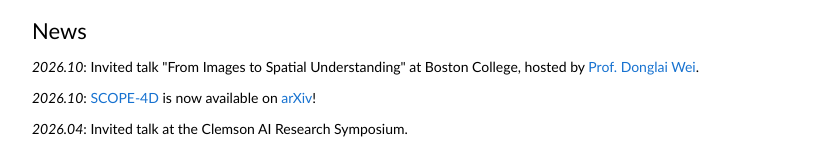
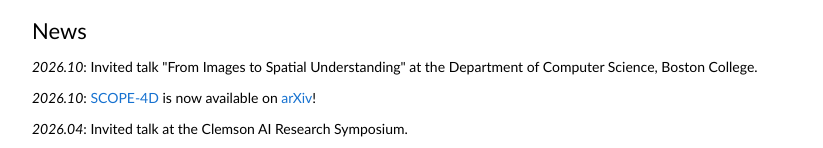
Before and after one commit to ChaoyiZh/chaoyizh-home-page, a plain HTML site: page index.html in a window 1280 px wide. Shown: the part 336-484 px from the top of the page, without its empty margins (228-1051 px from the left). Drawn offline with Linux system fonts and the light colour scheme.

Commit message:
Talk entry: list CS department instead of host
Co-Authored-By: Claude Fable 5.2 <noreply@anthropic.com>

```diff
--- a/index.html
+++ b/index.html
@@ -47,7 +47,7 @@
               <tr>
               <td style="padding:20px;width:100%;vertical-align:middle">
                 <h2>News</h2>
-<p><em>2026.10</em>: Invited talk "From Images to Spatial Understanding" at Boston College, hosted by <a href="https://donglaiw.github.io/">Prof. Donglai Wei</a>.</p>
+<p><em>2026.10</em>: Invited talk "From Images to Spatial Understanding" at the Department of Computer Science, Boston College.</p>
 <p><em>2026.10</em>: <a href="#scope4d-paper">SCOPE-4D</a> is now available on <a href="https://arxiv.org/abs/2610.02343">arXiv</a>!</p>
 <p><em>2026.04</em>: Invited talk at the Clemson AI Research Symposium.</p>
 <p><em>2026.03</em>: I will join <a href="https://www.uii-ai.com/">UII</a> this summer as a Research Intern!</p>
```
Also changed, not shown: 2 other files.
